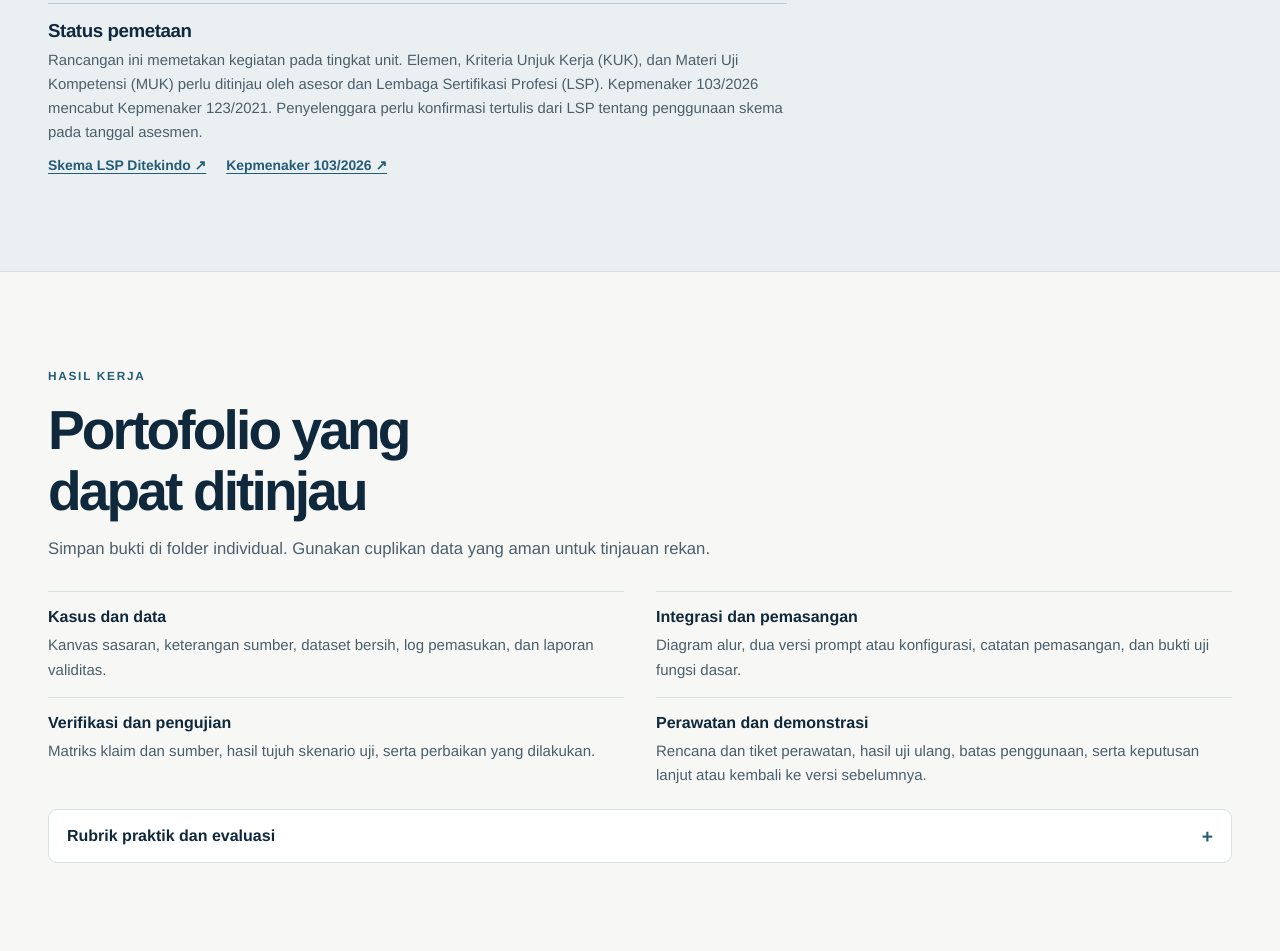
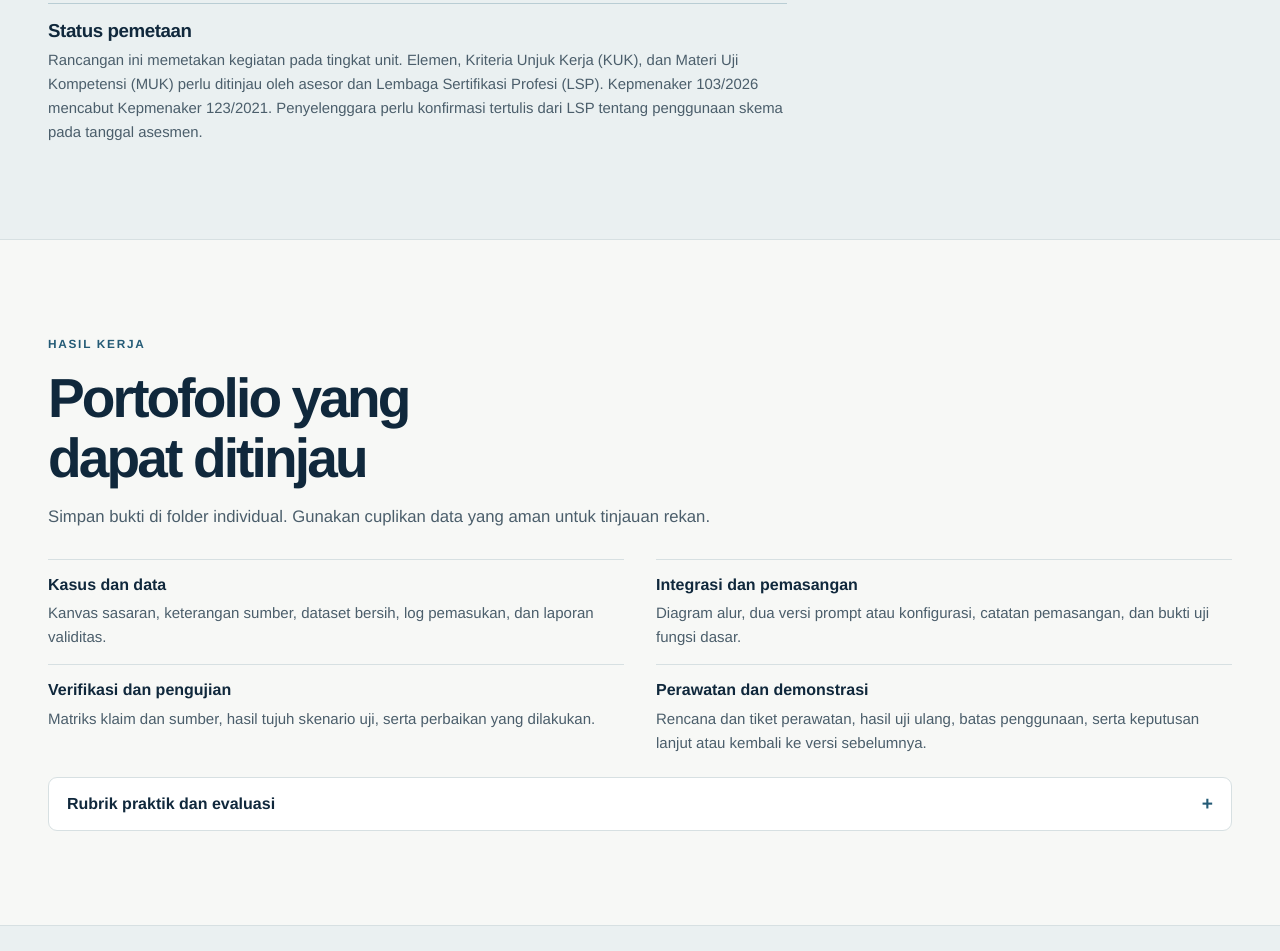
Before and after one commit to syahrizal-as/ai-icc, a plain HTML site: page dist/index.html in a window 1280 px wide. Shown: the part 4889-5840 px from the top of the page. Drawn offline with Linux system fonts and the light colour scheme.

Commit message:
fix: remove source links from status notice in distribution index

```diff
--- a/dist/index.html
+++ b/dist/index.html
@@ -119,7 +119,7 @@
         <div class="notice">
           <h3>Status pemetaan</h3>
           <p>Rancangan ini memetakan kegiatan pada tingkat unit. Elemen, Kriteria Unjuk Kerja (KUK), dan Materi Uji Kompetensi (MUK) perlu ditinjau oleh asesor dan Lembaga Sertifikasi Profesi (LSP). Kepmenaker 103/2026 mencabut Kepmenaker 123/2021. Penyelenggara perlu konfirmasi tertulis dari LSP tentang penggunaan skema pada tanggal asesmen.</p>
-          <div class="source-links"><a href="https://ditekindo.co.id/skema/artificial-intelligence/">Skema LSP Ditekindo ↗</a><a href="https://jdih.kemnaker.go.id/peraturan/detail/3020/keputusan-menteri-ketenagakerjaan-nomor-103-tahun-2026">Kepmenaker 103/2026 ↗</a></div>
+
         </div>
       </div>
     </section>
```
